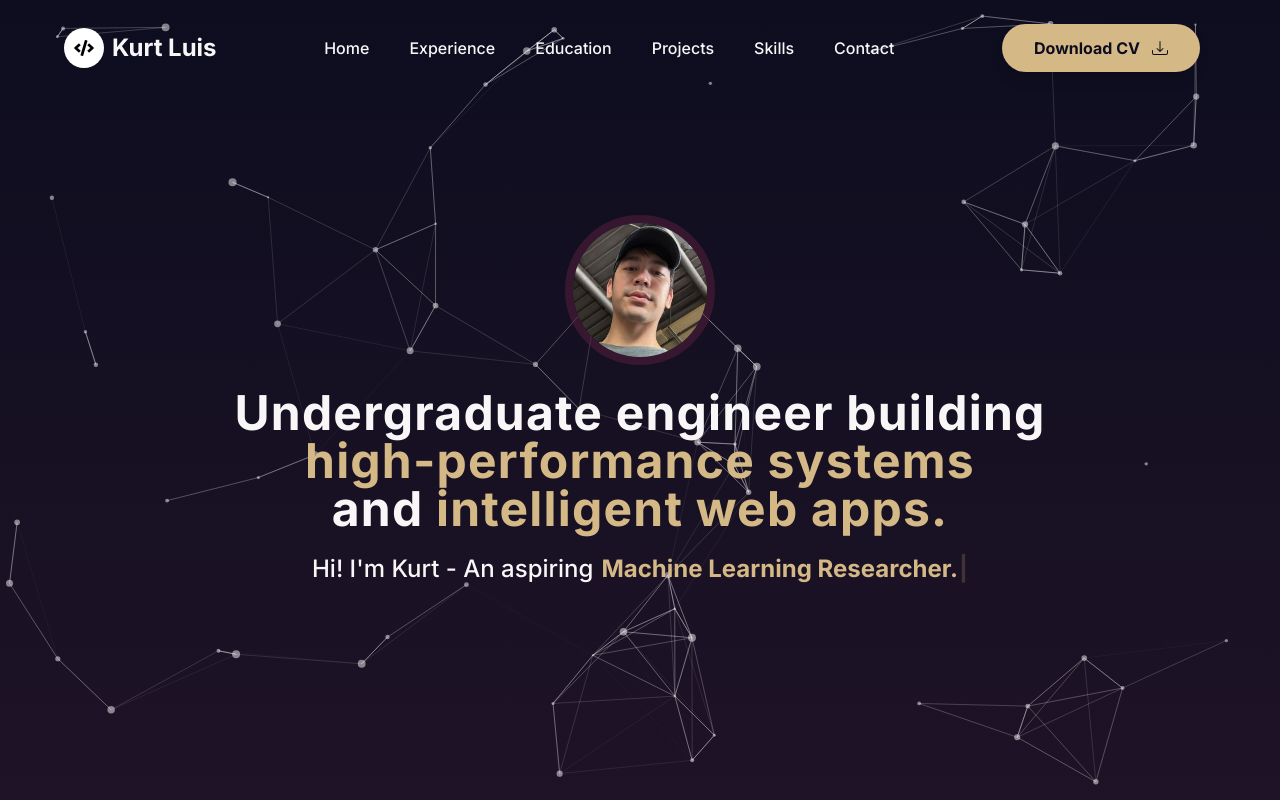
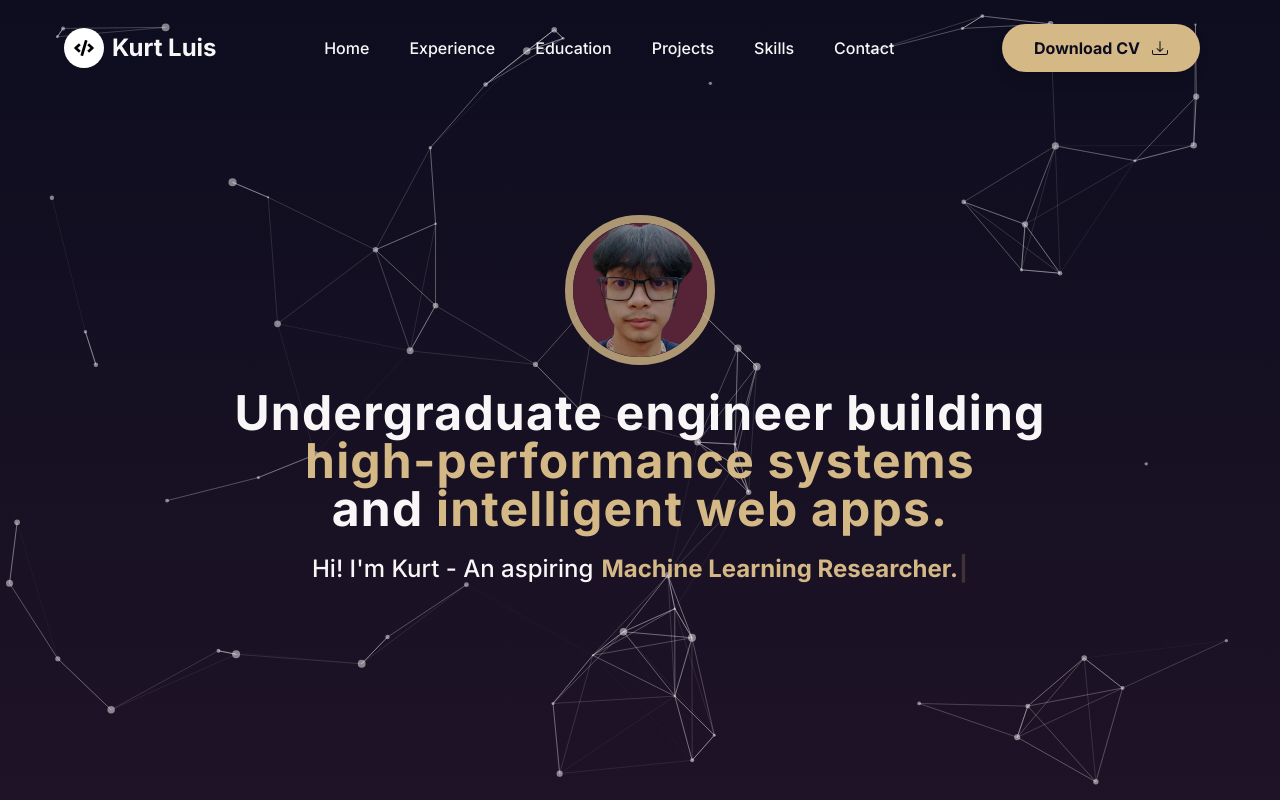
Before and after one commit to kurt-luis/portfolio, a Next.js app: page / in a window 1280 px wide. Shown: the top 800 px of the page. Built offline with nearby package versions, Linux system fonts and the light colour scheme.

Commit message:
update photo

```diff
--- a/components/Home/Hero/Hero.tsx
+++ b/components/Home/Hero/Hero.tsx
@@ -11,12 +11,13 @@ const Hero = () => {
         <ParticlesHero />
         <div className="relative z-10 flex flex-col items-center">
             <Image
-                src="/images/pic1.jpg"
+                src="/images/heropic.jpg"
                 alt="Hero Image"
                 width={150}
                 height={150}
-                className="rounded-full border-8 border-[#5a213e]/50"
+                className="rounded-full border-8 border-[#d4b886]/80"
                 data-aos="fade-up"
+                loading="eager"
             />
 
             <h1 data-aos="fade-up" data-aos-delay="1000" className="text-2xl sm:text-3xl md:text-4xl lg:text-5xl mt-6 text-center font-bold tracking-wide">
```
Also changed, not shown: public/images/heropic.jpg (added).
